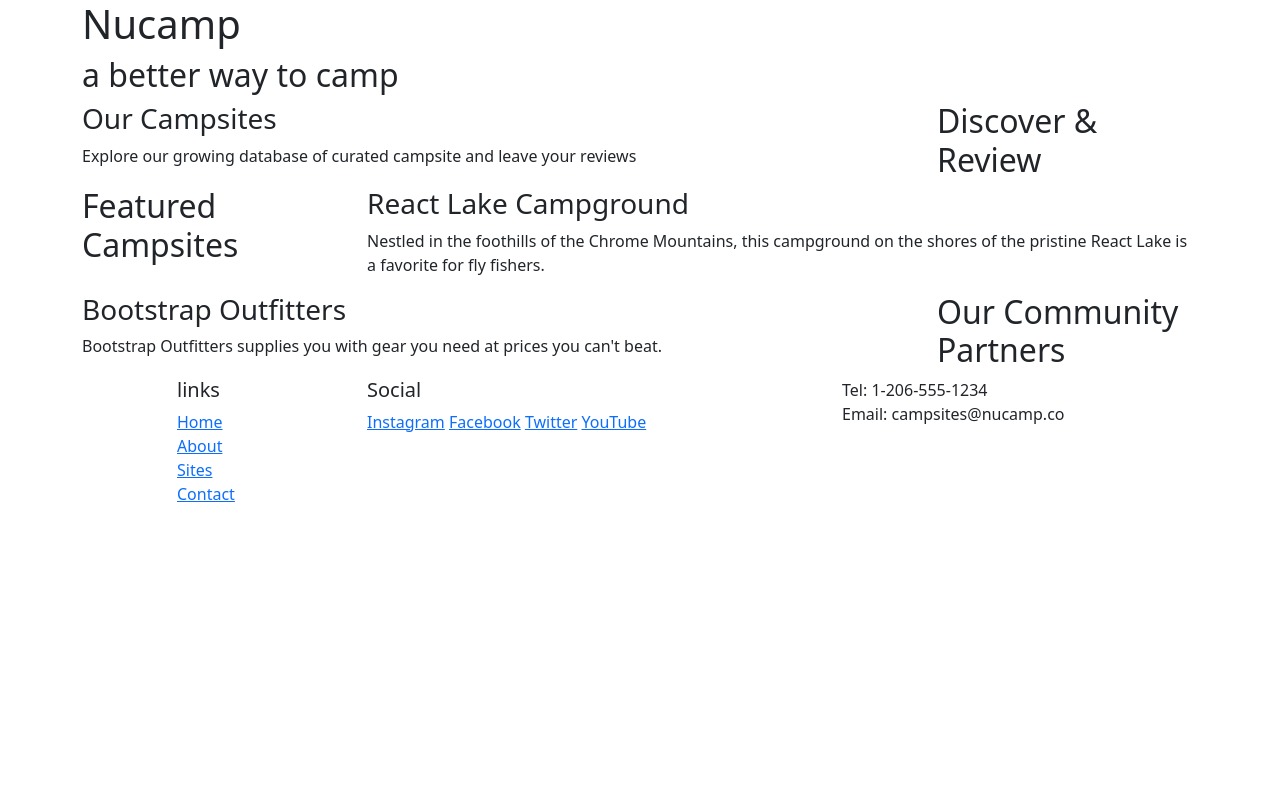
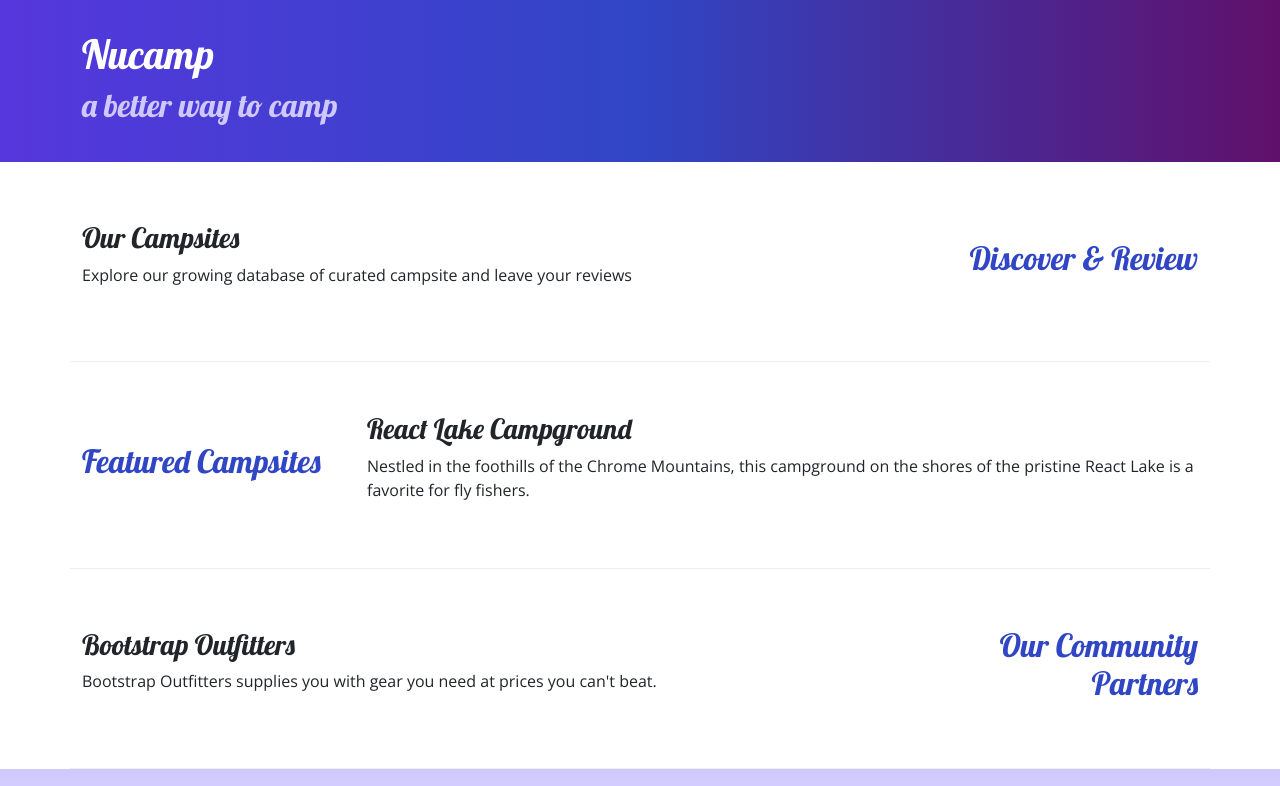
Before and after one commit to sandra-jk/bootstrap-html, a plain HTML site: page index.html in a window 1280 px wide. Shown: the top 786 px of the page. Drawn offline with nearby package versions, Linux system fonts and the light colour scheme.

Commit message:
adding custom styles & create about us page

```diff
--- /dev/null
+++ b/css/style.css
@@ -0,0 +1,32 @@
+body {
+          font-family: "Open Sans", sans-serif;
+      }
+
+      h1, h2, h3 {
+         font-family: "Lobster", cursive;
+      }
+
+      h2 {
+         color: #3046C5;
+      }
+
+      header {
+          padding: 30px;
+          background-image: linear-gradient(to right, #5637DD, #3046C5, #60106B);
+          color: white;
+      }
+
+      header h2 {
+          color: #CEC8FF;
+      }
+
+      footer {
+          background-image:linear-gradient(#CEC8FF,white);
+          padding: 20px 0;
+      }
+
+      .row-content {
+          padding: 50px 0;
+          border-bottom: 1px ridge;
+          min-height: 200px;
+      }
--- a/index.html
+++ b/index.html
@@ -5,6 +5,8 @@
     <meta name="viewport" content="width=device-width, initial-scale=1.0">
     <!--Bootstrap CSS-->
     <link href="https://cdn.jsdelivr.net/npm/bootstrap@5.2.3/dist/css/bootstrap.min.css" rel="stylesheet" integrity="sha384-rbsA2VBKQhggwzxH7pPCaAqO46MgnOM80zW1RWuH61DGLwZJEdK2Kadq2F9CUG65" crossorigin="anonymous"/>
+    <link rel="stylesheet" href="https://fonts.googleapis.com/css?family=Lobster|Open+Sans" />
+    <link rel="stylesheet" href="css/style.css" />
     <title>Nucamp: A Better Way To Camp</title>
 </head>
 <body>
@@ -22,34 +24,34 @@
     <!--Main section-->
     <main class="container">
         <!--Discover section-->
-        <section class="row">
+        <section class="row row-content align-items-center">
             <div class="col-sm-4 col-md-3 order-sm-last">
-                <h2>Discover & Review</h2>
+                <h2 class="text-sm-end">Discover & Review</h2>
             </div>
             <div class="col">
                 <h3>Our Campsites</h3>
-                <p>Explore our growing database of curated campsite and leave your reviews</p>
+                <p class="d-none d-sm-block">Explore our growing database of curated campsite and leave your reviews</p>
             </div>
 
         </section>
         <!--Feature section-->
-        <section class="row">
+        <section class="row row-content align-items-center">
             <div class="col-sm-4 col-md-3">
                 <h2>Featured Campsites</h2>
             </div>
             <div class="col">
             <h3>React Lake Campground</h3>
-            <p>Nestled in the foothills of the Chrome Mountains, this campground on the shores of the pristine React Lake is a favorite for fly fishers.</p>
+            <p class="d-none d-sm-block">Nestled in the foothills of the Chrome Mountains, this campground on the shores of the pristine React Lake is a favorite for fly fishers.</p>
             </div>
         </section>
         <!--partner section-->
-        <section class="row">
+        <section class="row row-content align-items-center">
             <div class="col-sm-4 col-md-3 order-sm-last">
-            <h2>Our Community Partners </h2>
+            <h2 class="text-sm-end">Our Community Partners </h2>
             </div>
             <div class="col">
             <h3>Bootstrap Outfitters</h3>
-            <p>Bootstrap Outfitters supplies you with gear you need at prices you can't beat.</p>
+            <p class="d-none d-sm-block">Bootstrap Outfitters supplies you with gear you need at prices you can't beat.</p>
         </div>
         </section>
     </main>
@@ -61,19 +63,19 @@
                     <h5>links</h5>
                     <ul class="list-unstyled">
                         <li><a href="#">Home</a></li>
-                        <li><a href="#">About</a></li>
+                        <li><a href="aboutus.html">About</a></li>
                         <li><a href="#">Sites</a></li>
                         <li><a href="#">Contact</a></li>
                     </ul>
                 </div>
-                <div class="col-6 col-sm-5">
+                <div class="col-6 col-sm-5 text-center">
                     <h5>Social</h5>
                     <a href="http://instagram.com/">Instagram</a>
                     <a href="http://facebook.com/">Facebook</a>
                     <a href="http://twitter.com/">Twitter</a>
                     <a href="http://youtube.com/">YouTube</a>
                 </div>
-                <div class="col-sm-4">
+                <div class="col-sm-4 text-center">
                     Tel: 1-206-555-1234<br />
                     Email: campsites@nucamp.co
                 </div>
```
Also changed, not shown: aboutus.html (added, +91 -0 lines).
